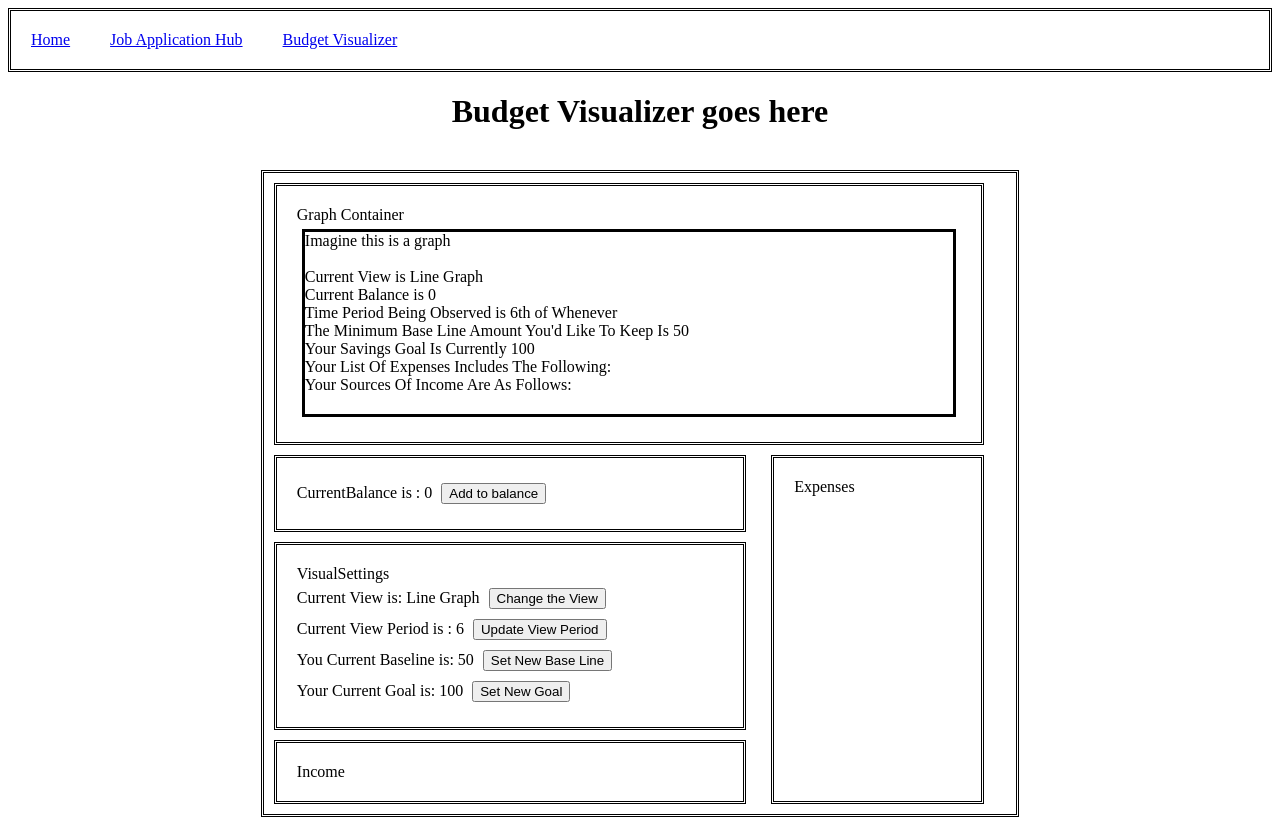
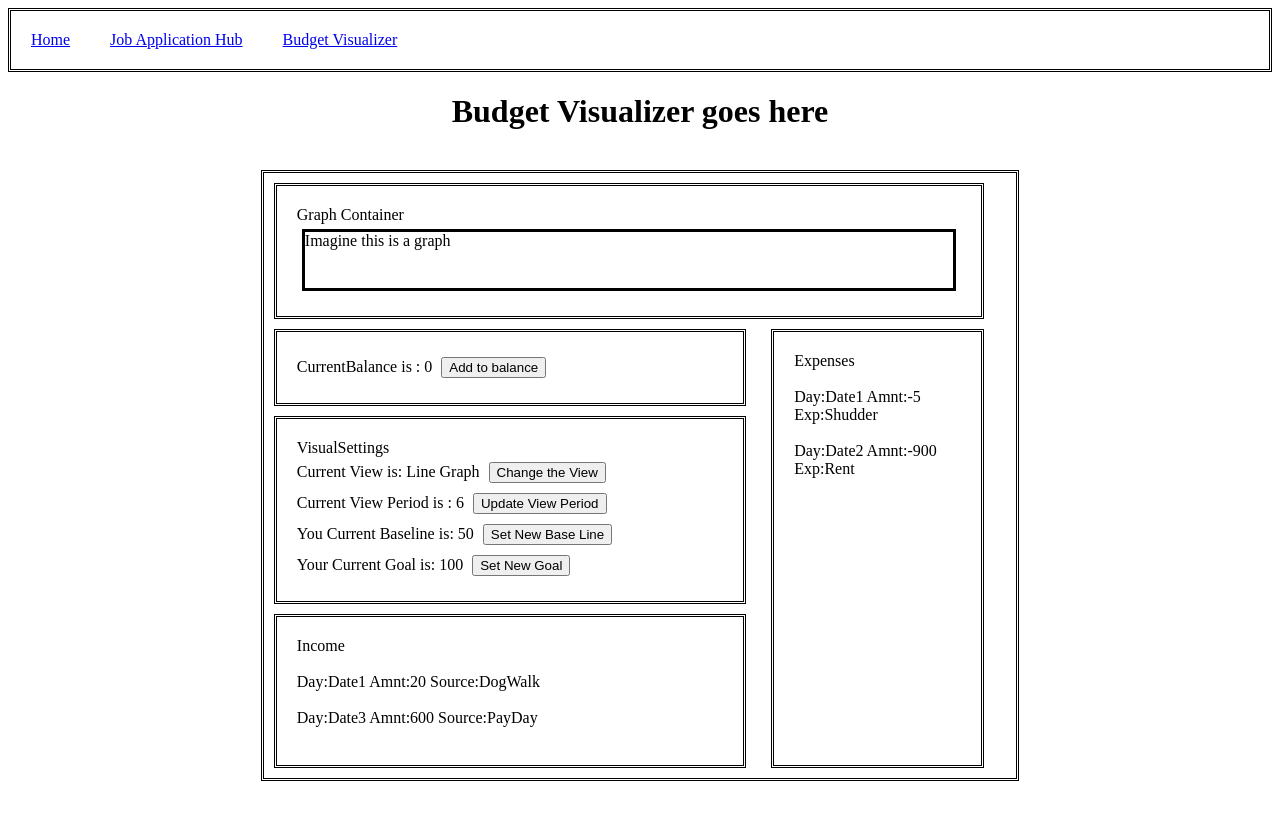
Before and after one commit to Nevjon12/nevjon12.github.io, a React (Vite) app: page /#/budgetVisualizer in a window 1280 px wide. After the commit the page ends 800 px from the top, so only its background shows below. Built offline with nearby package versions, Linux system fonts and the light colour scheme.

Commit message:
All non-graph components now render their respective values

```diff
--- a/src/client/BudgetVisualizer/BudgetVContainer.tsx
+++ b/src/client/BudgetVisualizer/BudgetVContainer.tsx
@@ -17,8 +17,9 @@ export default function BudgetVContainer(){
   const [viewPeriod, setVPer]= useState(6);
   const [baseLine, setBLine]= useState(50);
   const [goalBalance, setGoal]= useState(100);
-  // const [expenseList, setExL]= useState([]);
-  // const [incomeList, setIncL]= useState([]);
+  const [adjustments, setAdjustments] = useState([{Day1: ["1", "3", "5"]} , {Day2: ["2", "4", "6"]}])
+  const [expenseList, setExL]= useState([{day:"Date1", amount:-5, expense:"Shudder"}, {day:"Date2", amount:-900, expense:"Rent"} ]);
+  const [incomeList, setIncL]= useState([{day:"Date1", amount:20, expense:"DogWalk"}, {day:"Date3", amount:600, expense:"PayDay"} ]);
 
   //localStorage template for state to be passed to visualizer
 
@@ -30,8 +31,7 @@ export default function BudgetVContainer(){
     viewPeriod : viewPeriod,
     baseLine : baseLine,
     goalBalance : goalBalance,
-    // expenseList : expenseList,
-    // incomeList : incomeList
+    adjustments : adjustments
 
     }
   )
@@ -55,8 +55,9 @@ export default function BudgetVContainer(){
       viewPeriod,
       baseLine,
       goalBalance,
-      // expenseList,
-      // incomeList
+      adjustments,
+      expenseList,
+      incomeList
     ]);
 
 
@@ -70,13 +71,6 @@ export default function BudgetVContainer(){
 
         <GraphContainer  //most of therse props will be replaced once we confirm state is being updated correctly
             vDataState={vDataState}
-            currentBalance={currentBalance}
-            viewPeriod={viewPeriod}
-            currentView={currentView}
-            baseLine={baseLine}
-            goalBalance={goalBalance}
-            // expenseList={expenseList}
-            // incomeList={incomeList}
         />
         <br />
         <CurrentBalance currentBalance={currentBalance} setCB={setCB }/> <br />
@@ -90,8 +84,8 @@ export default function BudgetVContainer(){
           goalBalance={goalBalance}
           setGoal={setGoal}
         /> <br />
-        <Income   /> <br />
-        <Expenses   />
+        <Income   adjustments={adjustments} setAdjustments={setAdjustments} incomeList={incomeList} setIncL={setIncL} /> <br />
+        <Expenses  adjustments={adjustments} setAdjusments={setAdjustments} expenseList={expenseList} setExL={setExL} />
         </div>
 
     </>
--- a/src/client/BudgetVisualizer/components/Expenses.tsx
+++ b/src/client/BudgetVisualizer/components/Expenses.tsx
@@ -1,12 +1,23 @@
-export default function Expenses(/*props*/){
+export default function Expenses(props){
 
-  // const expenseList = props.expenseList;
-  // const setExL = props.setExL;
+  const adjustments = props.adjustments;
+  const setAdjustments = props.setAdjustments;
+  const expenseList = props.expenseList;
+  const setExL = props.setExL;
+
+  console.log(expenseList)
+
 
 
   return(
 
-    <div  style={{gridArea:"expense"}} className="budgetComponent">Expenses</div>
+    <div  style={{gridArea:"expense"}} className="budgetComponent">
+
+    <>Expenses</> <br /><br />
+    {expenseList.map((exp)=>{
+      return <div>Day:{exp.day} Amnt:{exp.amount} Exp:{exp.expense}<br /> <br /></div>
+    })}
+    </div>
   );
 
 
--- a/src/client/BudgetVisualizer/components/GraphContainer.tsx
+++ b/src/client/BudgetVisualizer/components/GraphContainer.tsx
@@ -11,13 +11,7 @@ export default function GraphContainer(props){
       <div className="graph">
 
         Imagine this is a graph <br /> <br />
-        Current View is {props.currentView} <br />
-        Current Balance is {props.currentBalance} <br />
-        Time Period Being Observed is {props.viewPeriod}th of Whenever <br />
-        The Minimum Base Line Amount You'd Like To Keep Is {props.baseLine} <br />
-        Your Savings Goal Is Currently {props.goalBalance} <br />
-        Your List Of Expenses Includes The Following: {props.expenseList} <br />
-        Your Sources Of Income Are As Follows: {props.incomeList} <br />
+
       </div>
     </div>
   );
--- a/src/client/BudgetVisualizer/components/Income.tsx
+++ b/src/client/BudgetVisualizer/components/Income.tsx
@@ -1,13 +1,16 @@
-export default function Income(/*props*/){
+export default function Income(props){
 
-  // const incomeList = props.incomeList;
-  // const setInL = props.setIncL;
-  // const things = props
+  const adjustments = props.adjustments;
+  const setAdjustments = props.setAdjustments;
+  const incomeList = props.incomeList;
+  const setIncL = props.setIncL;
 
 
   return(
 
-    <div  style={{gridArea:"income"}} className="budgetComponent">Income</div>
+    <div  style={{gridArea:"income"}} className="budgetComponent">Income <br /><br /> {incomeList.map((inc)=>{
+      return <div>{` Day:${inc.day} Amnt:${inc.amount} Source:${inc.expense} `} <br /><br /></div>
+    })} </div>
   );
 
 
```
